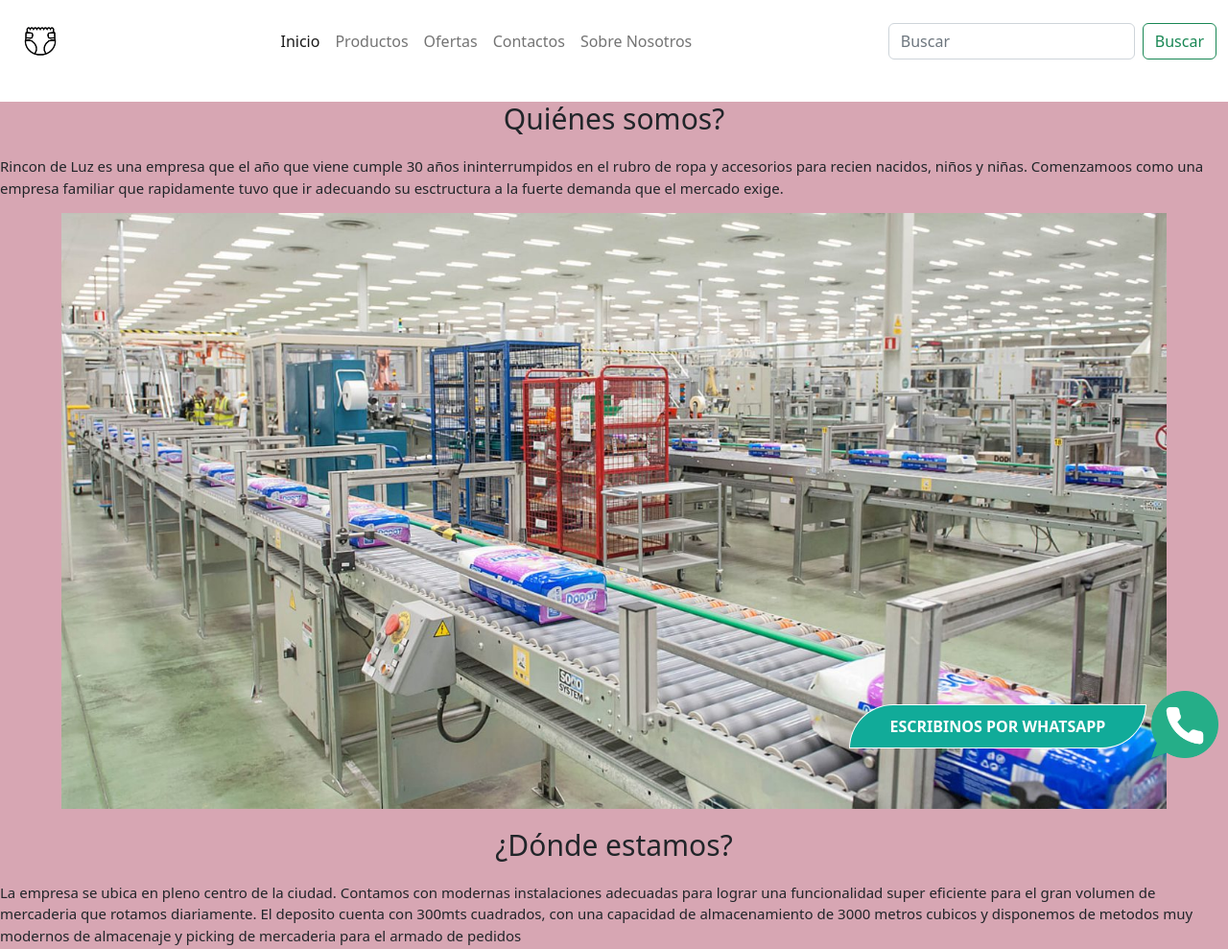
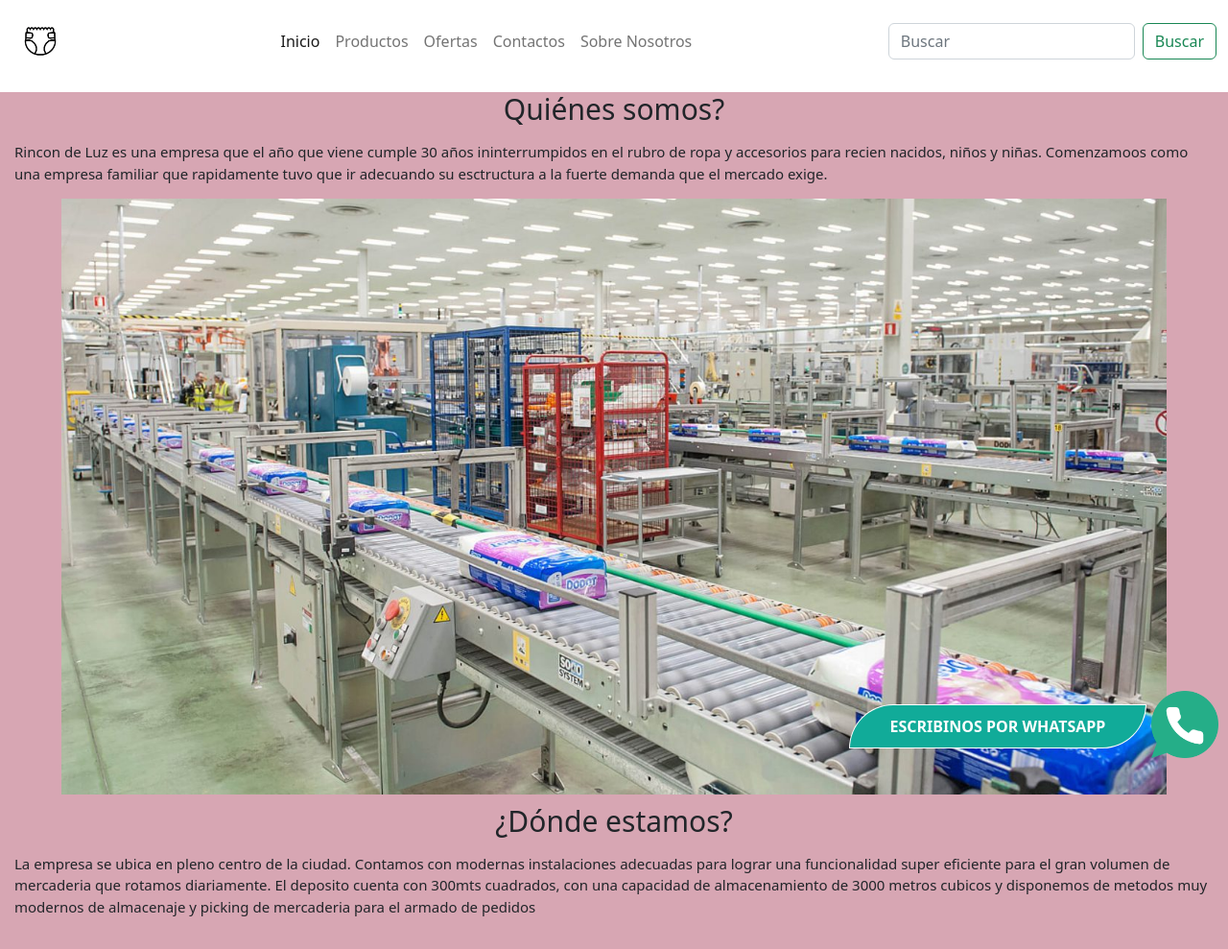
Before and after one commit to brunorosales1583/brunorosales1583, a website: page sobrenosotros.html in a window 1280 px wide. Shown: the top 989 px of the page at 96% size. Drawn offline with nearby package versions, Linux system fonts and the light colour scheme; grey boxes are pictures that could not be loaded.

```diff
--- a/SCSS/style2.scss
+++ b/SCSS/style2.scss
@@ -491,17 +491,13 @@
     margin: 30px;
     text-align: center;
     font-size: 30px;
-    margin: 20px auto;
+    margin: 10px auto;
 
 }
 
 .articulo p {
     margin: 15px;
     font-size: 15px;
-    margin-block-start: 1em;
-    margin-block-end: 1em;
-    margin-inline-start: 0px;
-    margin-inline-end: 0px;
 }
 
 .contenedor_integrantes {
```
Also changed, not shown: SCSS/style2.css, 1 other file.
